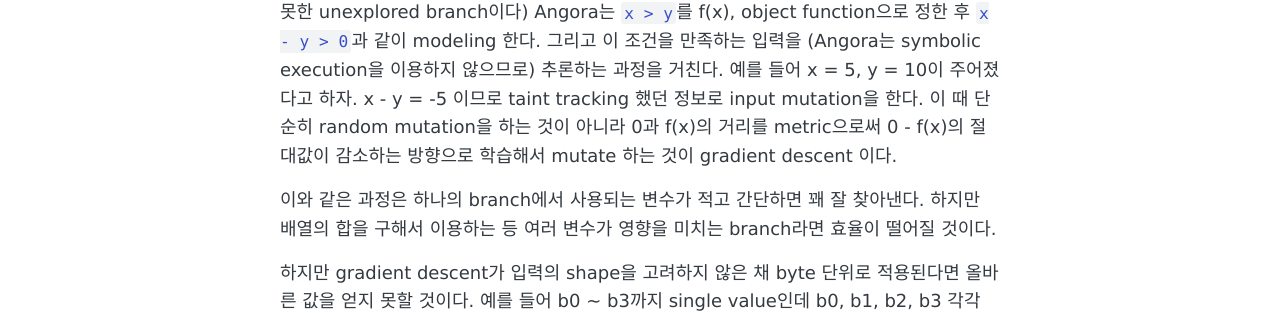
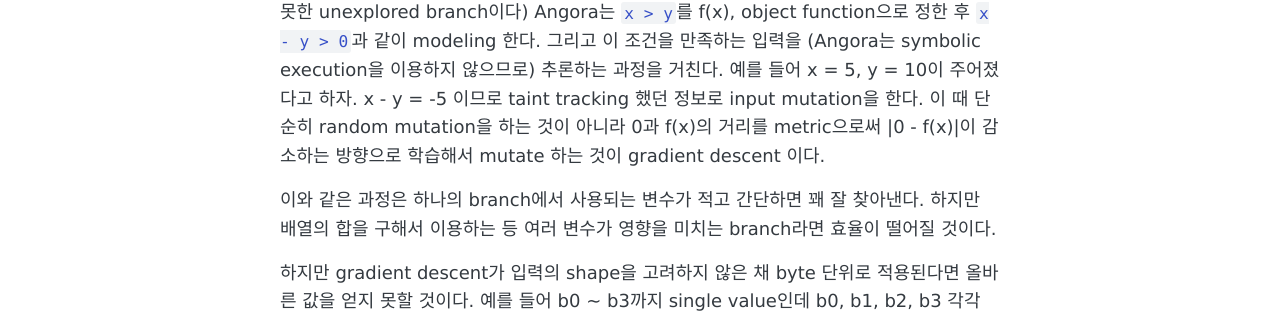
Before and after one commit to sihyungyou/sihyungyou.github.io, a Jekyll site: the page built from _posts/2020-01-22-meeting.md, in a window 1280 px wide. Shown: the part 608-921 px from the top of the page. Built offline with Jekyll 4.4.1, drawn with Linux system fonts in a browser that asks for light colours; comment, search, counter and statistics services are not loaded.

Commit message:
vertical bar

```diff
--- a/_posts/2020-01-22-meeting.md
+++ b/_posts/2020-01-22-meeting.md
@@ -10,7 +10,7 @@ comments: true
 ## Search based on gradient descent
 Byte-level taint tracking을 통해 주어진 입력의 어떤 byte offsets이 conditional statement로 흘러가는데 영향을 미치는지 정보를 알았다면 "어떻게" mutate 할 것인가? 라는 질문이 남는다. 대부분의 fuzzer들은 randomly 혹은 crude heuristics를 이용하여 하는데 이런 전략은 unexplored branch를 cover하는 적절한 입력을 빠르게 만들어내지 못한다. Angora는 이 과정을 하나의 `search` 과정으로 보고 `gradient descent`를 통해 접근한다.
 
-예를 들어 `if (x > y)`라는 conditional statement가 있다고 해보자. (물론 아직 탐색하지 못한 unexplored branch이다) Angora는 `x > y`를 f(x), object function으로 정한 후 `x - y > 0`과 같이 modeling 한다. 그리고 이 조건을 만족하는 입력을 (Angora는 symbolic execution을 이용하지 않으므로) 추론하는 과정을 거친다. 예를 들어 x = 5, y = 10이 주어졌다고 하자. x - y = -5 이므로 taint tracking 했던 정보로 input mutation을 한다. 이 때 단순히 random mutation을 하는 것이 아니라 0과 f(x)의 거리를 metric으로써 0 - f(x)의 절대값이 감소하는 방향으로 학습해서 mutate 하는 것이 gradient descent 이다.
+예를 들어 `if (x > y)`라는 conditional statement가 있다고 해보자. (물론 아직 탐색하지 못한 unexplored branch이다) Angora는 `x > y`를 f(x), object function으로 정한 후 `x - y > 0`과 같이 modeling 한다. 그리고 이 조건을 만족하는 입력을 (Angora는 symbolic execution을 이용하지 않으므로) 추론하는 과정을 거친다. 예를 들어 x = 5, y = 10이 주어졌다고 하자. x - y = -5 이므로 taint tracking 했던 정보로 input mutation을 한다. 이 때 단순히 random mutation을 하는 것이 아니라 0과 f(x)의 거리를 metric으로써 &#124;0 - f(x)&#124;이 감소하는 방향으로 학습해서 mutate 하는 것이 gradient descent 이다.
 
 이와 같은 과정은 하나의 branch에서 사용되는 변수가 적고 간단하면 꽤 잘 찾아낸다. 하지만 배열의 합을 구해서 이용하는 등 여러 변수가 영향을 미치는 branch라면 효율이 떨어질 것이다.
 
```
